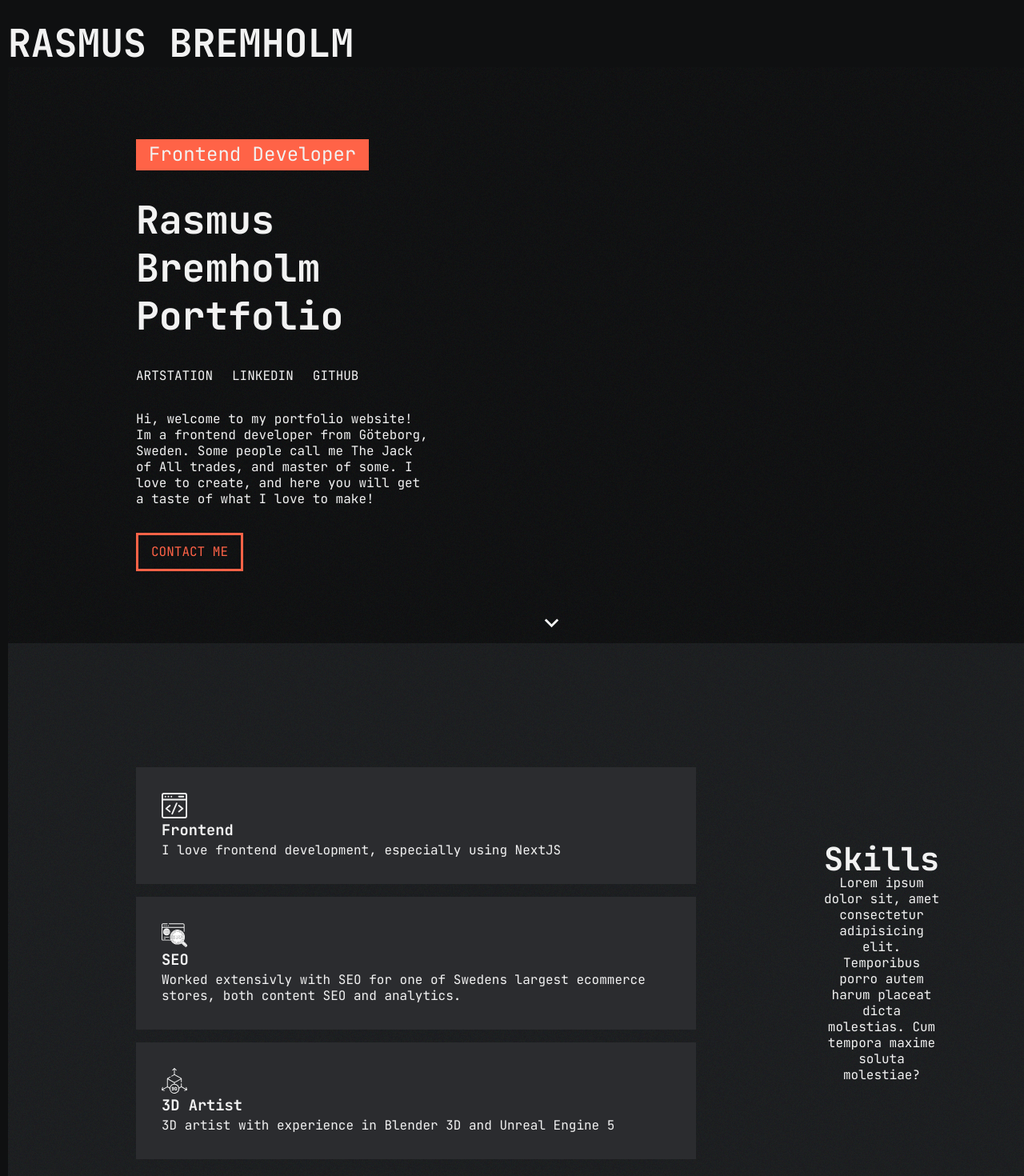
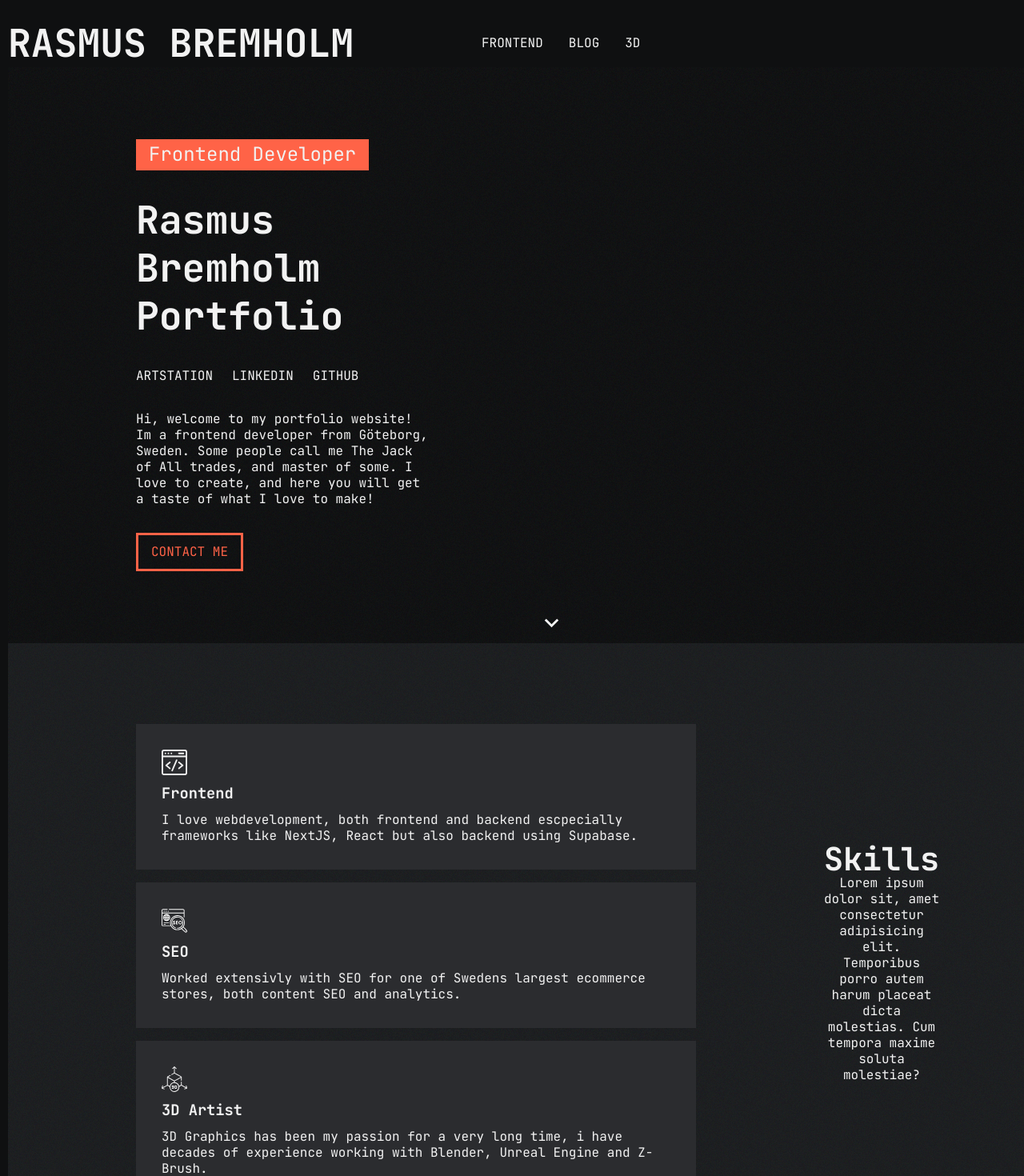
Before and after one commit to visceral89/portfolio2023, a Next.js app: page / in a window 1280 px wide. Shown: the top 1470 px of the page at 80% size. Built offline with nearby package versions, Linux system fonts and the light colour scheme.

Commit message:
Updated text

```diff
--- a/src/app/constants/index.js
+++ b/src/app/constants/index.js
@@ -46,7 +46,7 @@ export const techStack = [
 export const skills = [
 	{
 		id: "frontend",
-		text: "I love frontend development, especially using NextJS",
+		text: "I love webdevelopment, both frontend and backend escpecially frameworks like NextJS, React but also backend using Supabase.",
 		title: "Frontend",
 		icon: "/code.svg",
 	},
@@ -58,7 +58,7 @@ export const skills = [
 	},
 	{
 		id: "3d",
-		text: "3D artist with experience in Blender 3D and Unreal Engine 5",
+		text: "3D Graphics has been my passion for a very long time, i have decades of experience working with Blender, Unreal Engine and Z-Brush.",
 		title: "3D Artist",
 		icon: "/3d.svg",
 	},
--- a/src/app/styles/Navbar.module.scss
+++ b/src/app/styles/Navbar.module.scss
@@ -6,8 +6,8 @@
 	display: flex;
 	flex-direction: row;
 	flex-wrap: nowrap;
-	align-items: flex-start;
-	align-content: flex-start;
+	align-items: center;
+	align-content: space-around;
 	padding: 0px;
 }
 
@@ -26,7 +26,10 @@
 }
 
 .navBarLinks {
-	display: none;
+	display: flex;
+	gap: 2rem;
+	padding-right: 2rem;
+	padding-left: 10rem;
 	justify-content: space-around;
 	align-items: center;
 }
--- a/src/app/styles/Skills.module.scss
+++ b/src/app/styles/Skills.module.scss
@@ -50,5 +50,6 @@
 	flex-direction: column;
 	align-items: flex-start;
 	justify-content: space-around;
+	gap: 0.5rem;
 	padding: 2rem;
 }
```
Also changed, not shown: public/seo.svg.
